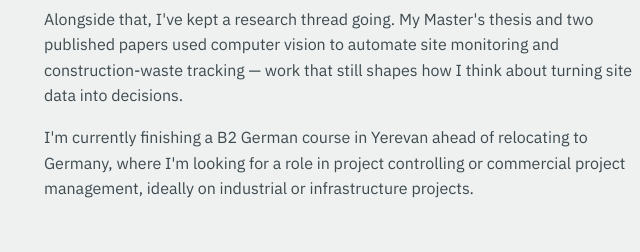
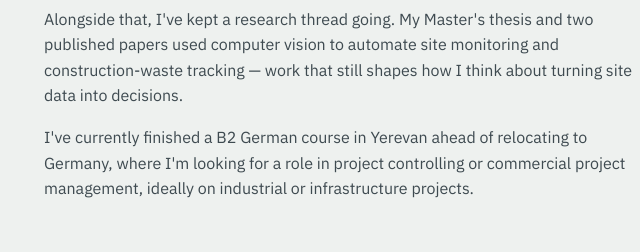
Before and after one commit to Ali-Nabizadeh/Ali-Nabizadeh.github.io, a plain HTML site: page index.html in a window 1280 px wide. Shown: the part 980-1232 px from the top of the page, 64-704 px from the left. Drawn offline with Linux system fonts and the light colour scheme.

Commit message:
Add files via upload

```diff
--- a/index.html
+++ b/index.html
@@ -693,7 +693,7 @@
         <div>
           <p>I'm a civil engineer who moved from the construction site into the numbers behind it. After years planning schedules, estimating costs, and supervising quality on industrial and infrastructure projects, I shifted toward project controlling: tracking budgets, running variance analysis, and building the reports that keep stakeholders informed.</p>
           <p>Alongside that, I've kept a research thread going. My Master's thesis and two published papers used computer vision to automate site monitoring and construction-waste tracking — work that still shapes how I think about turning site data into decisions.</p>
-          <p>I'm currently finishing a B2 German course in Yerevan ahead of relocating to Germany, where I'm looking for a role in project controlling or commercial project management, ideally on industrial or infrastructure projects.</p>
+          <p>I've currently finished a B2 German course in Yerevan ahead of relocating to Germany, where I'm looking for a role in project controlling or commercial project management, ideally on industrial or infrastructure projects.</p>
         </div>
         <div class="side-card">
           <h3>Also interested in</h3>
```
